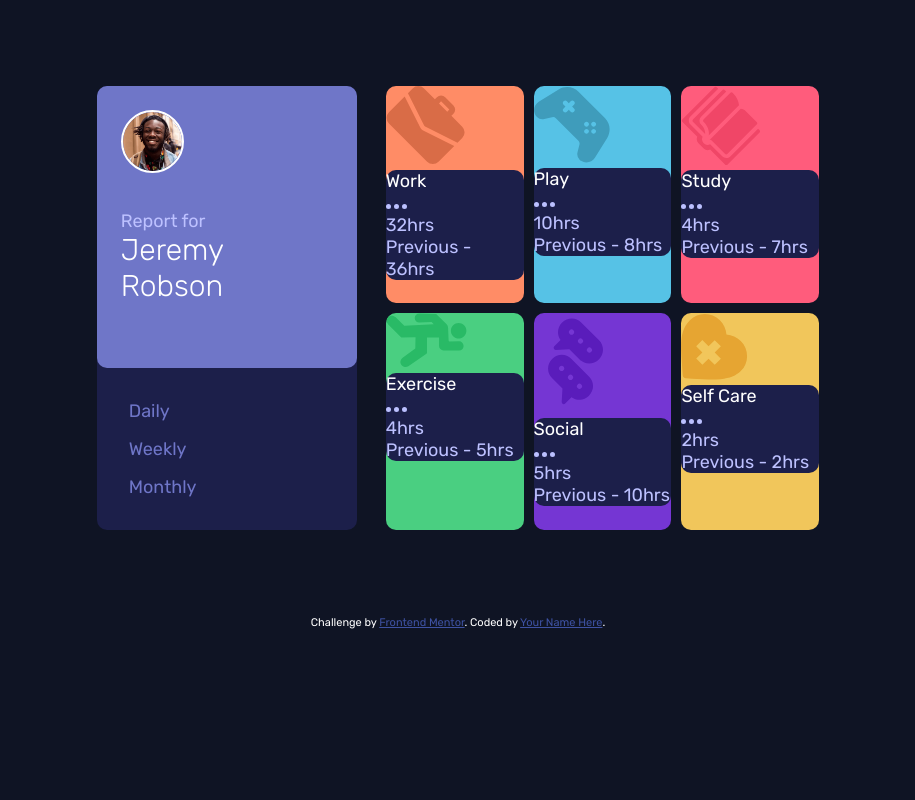
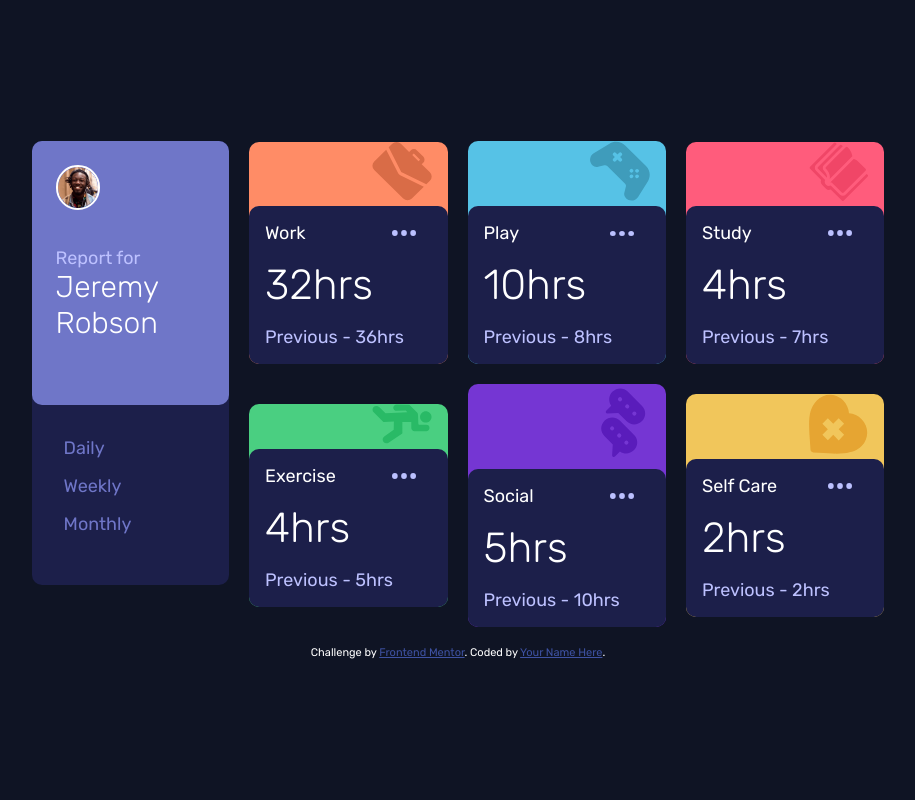
Before and after one commit to Kevin-Sarges/time-tracking-dashboard, a plain HTML site: page index.html in a window 1280 px wide. Shown: the whole page, without its empty margins (182-1097 px from the left). Drawn offline with Linux system fonts and the light colour scheme.

Commit message:
Corrigindo css

```diff
--- a/public/styles/_default.scss
+++ b/public/styles/_default.scss
@@ -11,12 +11,14 @@ body, html {
 
 body {
   margin: 0 auto;
-  display: grid;
   font-size: 18px;
   font-family: $Rubik;
   font-weight: 400;
   background: $Very-dark-blue;
   color: $white;
+  display: grid;
+  justify-content: center;
+  align-content: center;
 
   h4 {
     font-weight: 400;
--- a/public/styles/_main.scss
+++ b/public/styles/_main.scss
@@ -1,11 +1,14 @@
 .container {
   display: grid;
+  grid-template-columns: 23% 74%;
+  grid-template-rows: 88%;
+  gap: 20px;
+  justify-self: center;
+  justify-content: center;
   align-self: center;
-  justify-self: center;
-  grid-template-columns: 40% 60%;
 
   .perfil {
-    max-width: 90%;
+    max-width: 100%;
     text-align: justify;
     background: $Dark-blue;
     border-radius: 10px;
@@ -42,11 +45,45 @@
   .schedules {
     display: grid;
     grid-template-columns: 1fr 1fr 1fr;
-    gap: 10px;
-    justify-self: center;
+    grid-template-rows: 1fr 1fr;
+    gap: 20px;
+    align-items: center;
+
 
     .components {
+      text-align: end;
       border-radius: 10px;
+
+      img {
+        width: 30%;
+        margin: 0 1rem;
+        top: 10;
+      }
+
+      .hours {
+        width: 100%;
+        padding: 1rem;
+        text-align: left;
+        background: $Dark-blue;
+        border-radius: 10px;
+
+        .title {
+          display: flex;
+          align-items: center;
+          justify-content: space-between;
+
+          img {
+            width: 1.5rem;
+          }
+        }
+      }
+
+      #time {
+        margin: 1rem 0;
+        color: $white;
+        font-size: 42px;
+        font-weight: 300;
+      }
     }
 
     #work {
@@ -72,11 +109,6 @@
     #self {
       background: $Soft-orange-self;
     }
-
-    .hours {
-      background: $Dark-blue;
-      border-radius: 10px;
-    }
   }
 }
 
```
Also changed, not shown: index.html (line endings or trailing spaces), public/styles/styles.css, 1 other file.
